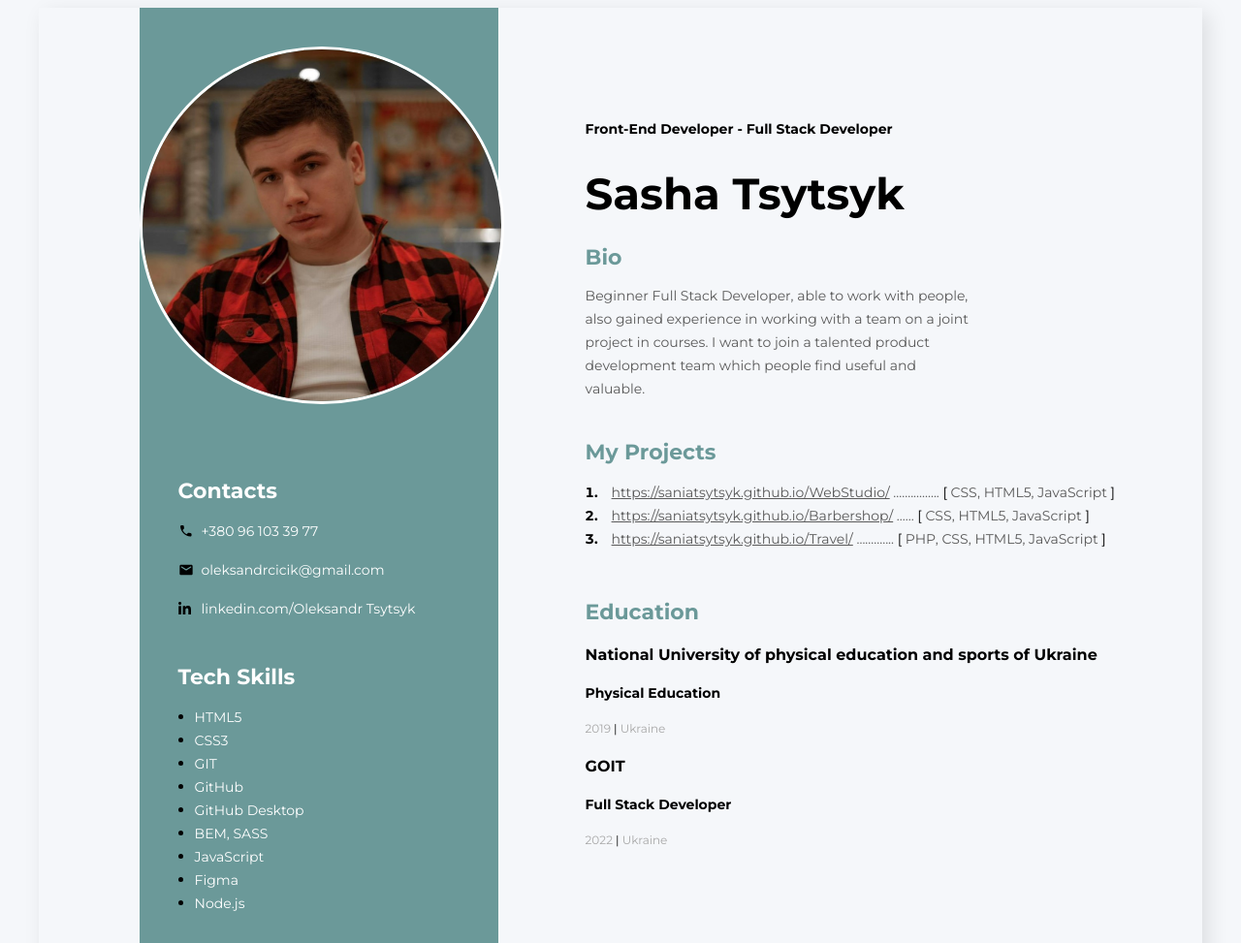
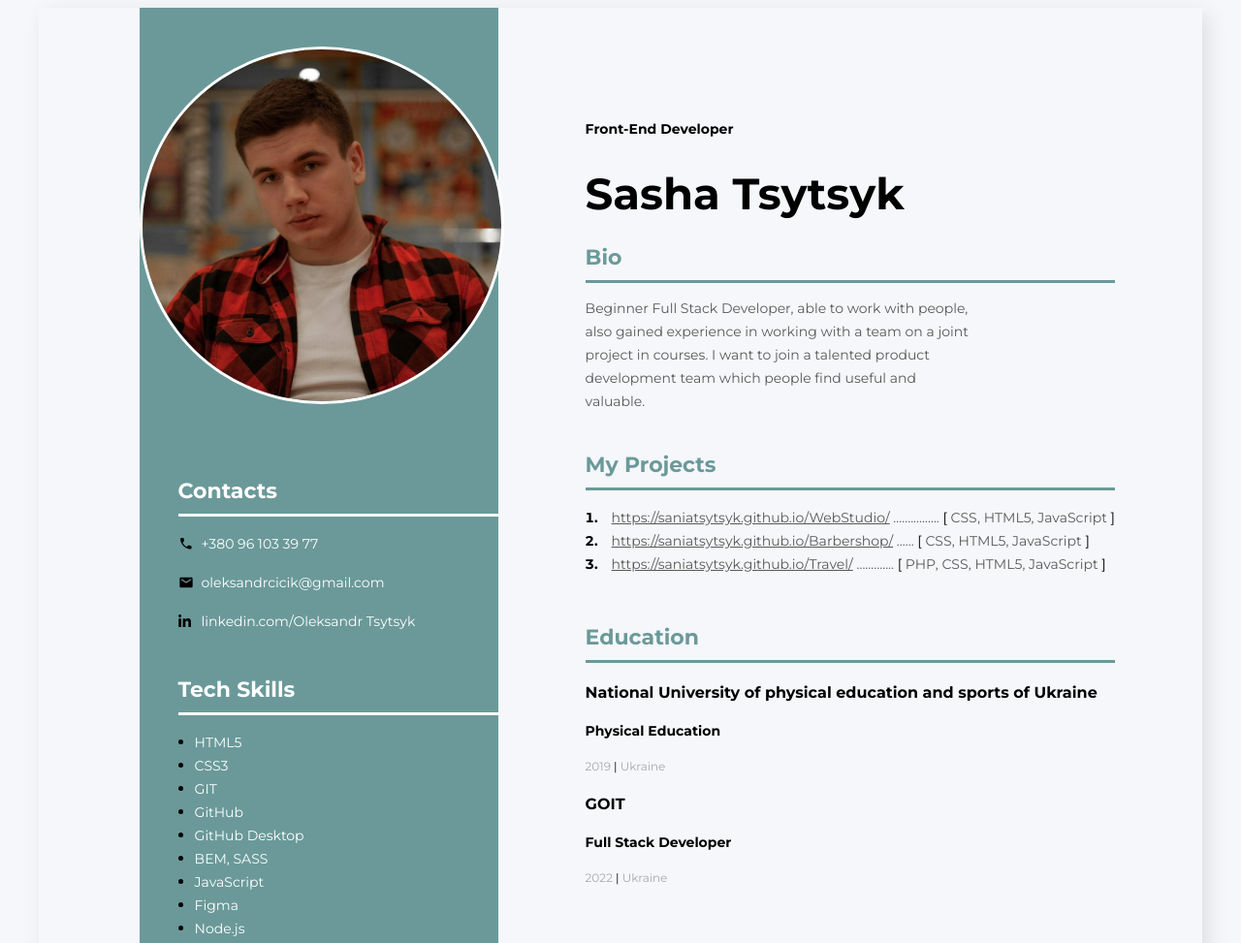
Before and after one commit to SaniaTsytsyk/Resume, a plain HTML site: page index.html in a window 1280 px wide. Shown: the top 973 px of the page at 97% size. Drawn offline with Linux system fonts and the light colour scheme.

Commit message:
required

```diff
--- a/index.html
+++ b/index.html
@@ -21,7 +21,7 @@
         <div class="main-content">
             <!-- --about user-- -->
             <div class="about">
-                <h2 class="about-position">Front-End Developer - Full Stack Developer</h2>
+                <h2 class="about-position">Front-End Developer</h2>
                 <h1 class="about-name">Sasha Tsytsyk</h1>
                 <h3 class="title">Bio</h3>
                 <p class="about-description">Beginner Full Stack Developer, able to work with people, also gained
--- a/styles/styles.css
+++ b/styles/styles.css
@@ -74,6 +74,8 @@ body {
     font-size: 22px;
     line-height: 27px;
     margin-bottom: 8px;
+    border-bottom: 3px solid white;
+    padding-bottom: 10px;
 }
 
 .contact-type {
@@ -137,6 +139,8 @@ body {
     line-height: 27px;
     color: #6B9999;
     margin-bottom: 10px;
+    border-bottom: 3px solid #6B9999;
+    padding-bottom: 10px;
 }
 
 .projects {
```
